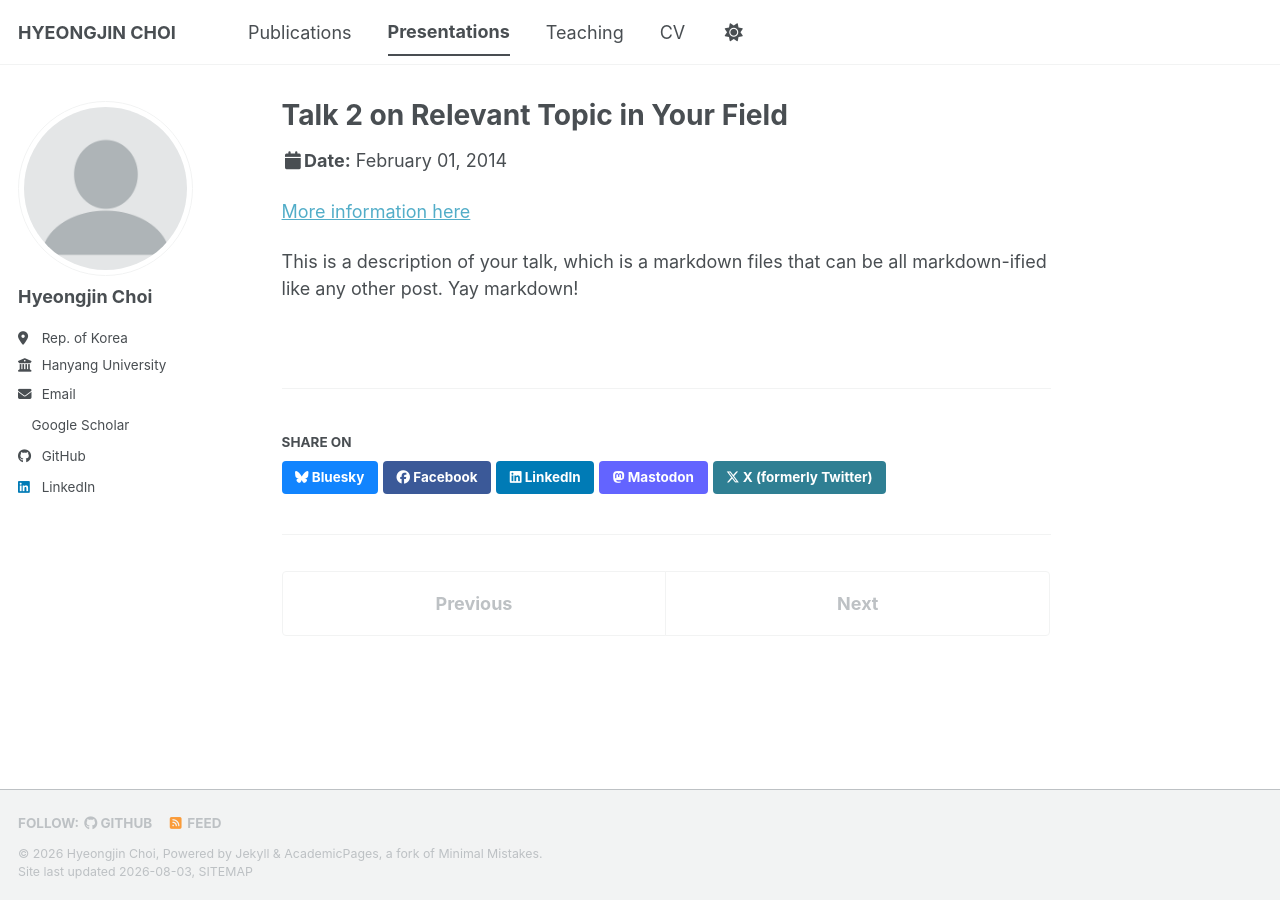
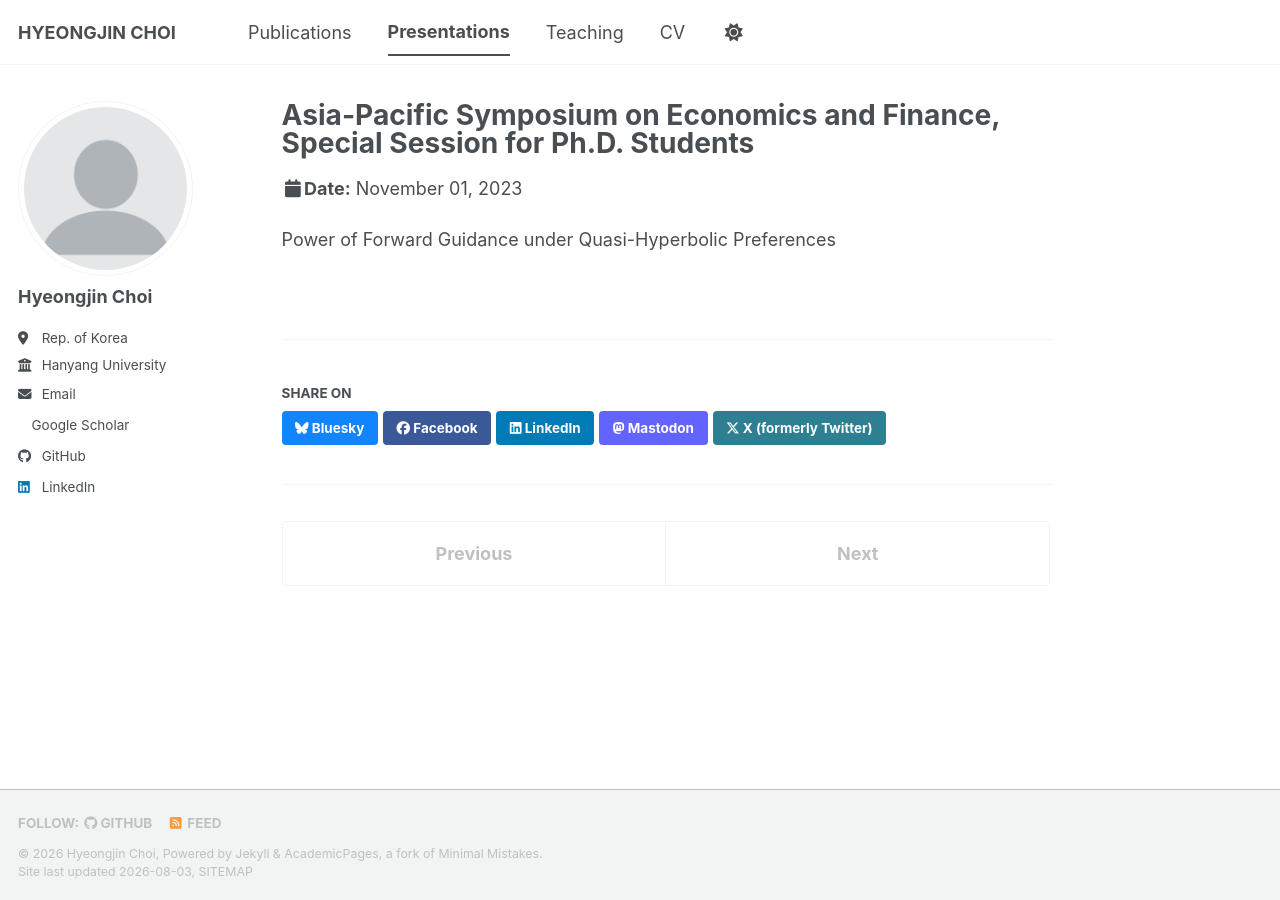
Before and after one commit to ioi0403/ioi0403.github.io, a Jekyll site: the page built from _talks/2014-02-01-talk-2.md, in a window 1280 px wide. Built offline with Jekyll 4.4.1, drawn with Linux system fonts in a browser that asks for light colours; a style sheet for code colours, icons or effects is not loaded.

Commit message:
Update 2014-02-01-talk-2.md

```diff
--- a/_talks/2014-02-01-talk-2.md
+++ b/_talks/2014-02-01-talk-2.md
@@ -1,13 +1,11 @@
 ---
-title: "Talk 2 on Relevant Topic in Your Field"
+title: "Asia-Pacific Symposium on Economics and Finance, Special Session for Ph.D. Students"
 collection: talks
-type: "Talk"
-permalink: /talks/2014-02-01-talk-2
-venue: "London School of Testing"
-date: 2014-02-01
-location: "London, UK"
+type: "Conference"
+permalink: /talks/Nov-2023-talk-3
+venue: "Nanyang Technological University"
+date: Nov 2023
+location: "Online, Singapore"
 ---
 
-[More information here](http://example2.com)
-
-This is a description of your talk, which is a markdown files that can be all markdown-ified like any other post. Yay markdown!
+Power of Forward Guidance under Quasi-Hyperbolic Preferences
```
